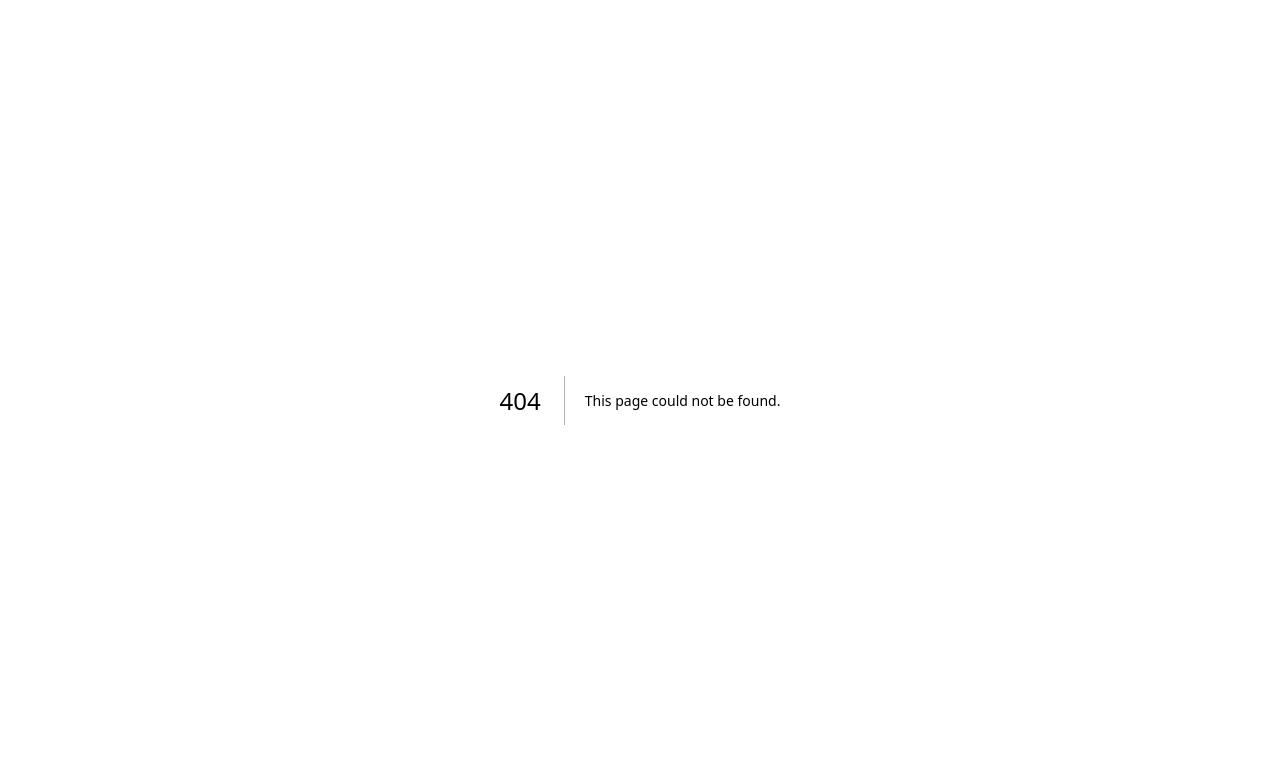
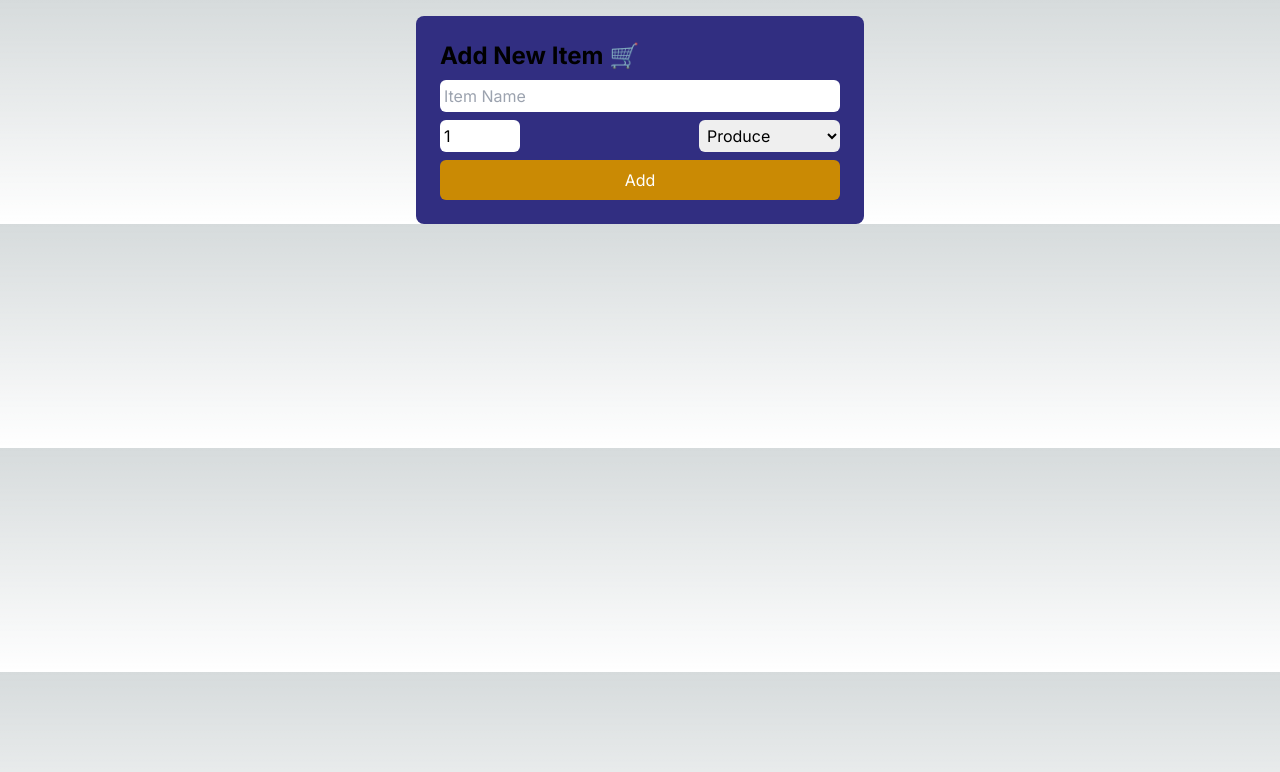
Before and after one commit to nathanc726/cprg306-assignments, a Next.js app: page /week4 in a window 1280 px wide. Before the commit this address had no page. Shown: the top 772 px of the page. Built offline with nearby package versions, Linux system fonts and the light colour scheme.

Commit message:
Assignment 4
week 4 New-item

```diff
--- a/app/page.js
+++ b/app/page.js
@@ -13,6 +13,7 @@ export default function Home() {
       <div class="block m-8 ml-16" >
         <div><Link href="/week2">Week 2</Link></div>
         <div><Link href="/week3">Week 3</Link></div>
+        <div><Link href="/week4">Week 4</Link></div>
       </div>
     </main>
   );
--- /dev/null
+++ b/app/week4/new-item.js
@@ -0,0 +1,88 @@
+"use client";
+
+import { useState } from "react";
+
+export default function NewItem() {
+    const [name, setName] = useState("");
+    const [quantity, setQuantity] = useState(1);
+    const [category, setCategory] = useState("Produce");
+
+    const handleSubmit = (event) => {
+        event.preventDefault();
+        const NewItem = {
+            name,
+            quantity,
+            category,
+        };
+        console.log(NewItem);
+
+        setName("");
+        setQuantity(1);
+        setCategory("Produce");
+
+        alert(`Added item: ${name}, Quantity: ${quantity}, Category: ${category}`);
+    };
+
+    const handleNameChange = (event) => {
+        setName(event.target.value);
+    };
+
+    const handleQuantityChange = (event) => {
+        setQuantity(event.target.value);
+    };
+
+    const handleCategoryChange = (event) => {
+        setCategory(event.target.value);
+    };
+
+    return (
+        <main>
+            <div className="mt-4 flex item-center justify-center w-full">
+                <div className="w-full max-w-md bg-indigo-900 p-6 rounded-lg">
+                    <h1 className="text-2xl font-bold">
+                        Add New Item 🛒
+                    </h1>
+                    <form onSubmit={handleSubmit}>
+                        <input
+                            required
+                            onChange={handleNameChange}
+                            value={name}
+                            placeholder="Item Name"
+                            className="mt-2 p-1 block w-full rounded-md text-black"
+                        />
+                        <div className="flex justify-between">
+                            <input type="number" min="1"
+                                required
+                                onChange={handleQuantityChange}
+                                value={quantity}
+                                className="mt-2 p-1 block w-20 rounded-md text-black"
+                            />
+                            <select
+                                required
+                                onChange={handleCategoryChange}
+                                value={category}
+                                className="mt-2 p-1 block w-50 rounded-md text-black"
+                            >
+                                <option value="Produce">Produce</option>
+                                <option value="Dairy">Dairy</option>
+                                <option value="Bakery">Bakery</option>
+                                <option value="Meat">Meat</option>
+                                <option value="Frozen Foods">Frozen Foods</option>
+                                <option value="Canned Goods">Canned Goods</option>
+                                <option value="Dry Goods">Dry Goods</option>
+                                <option value="Beverages">Beverages</option>
+                                <option value="Snacks">Snacks</option>
+                                <option value="Household">Household</option>
+                                <option value="Other">Other</option>
+                            </select>
+                            </div>
+
+                        <button type="submit" className="w-full mt-2 py-2 px-4 bg-yellow-600 hover:bg-yellow-500 rounded-md text-white">
+                            Add
+                        </button>
+                    </form>
+                </div>
+            </div>
+        </main>
+    )
+}
--- /dev/null
+++ b/app/week4/page.js
@@ -0,0 +1,9 @@
+import NewItem from './new-item';
+
+export default function Page() {
+    return (
+        <div>
+            <NewItem/>
+        </div>
+    );
+}
```
